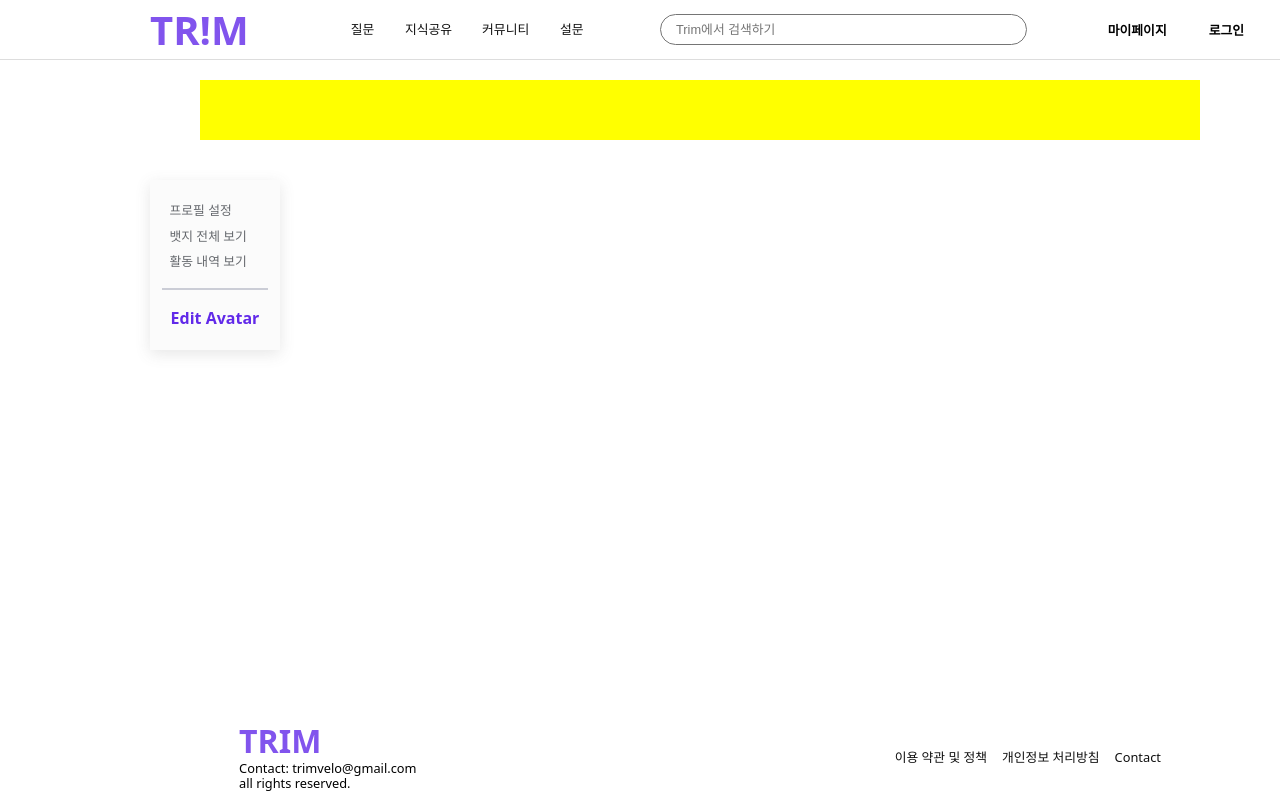
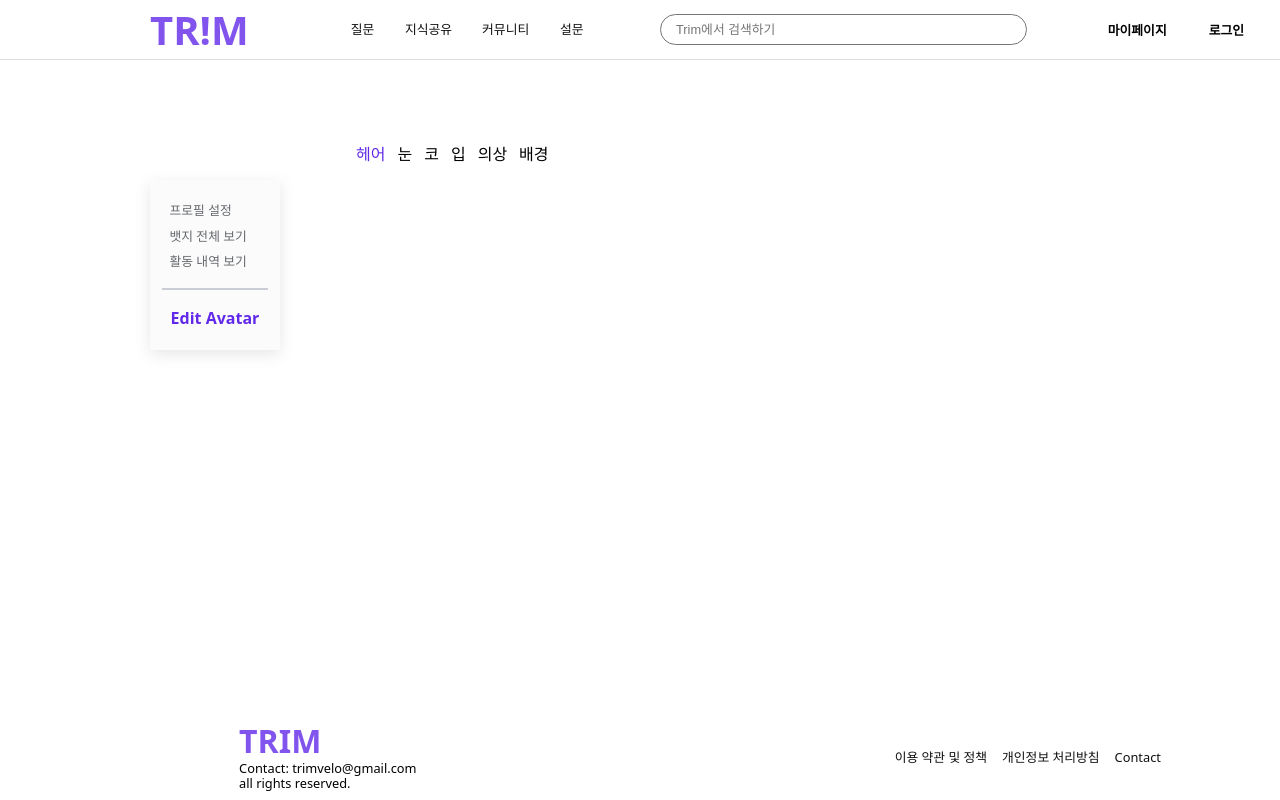
Before and after one commit to potato637/trim-front, a React (Create React App) app: page /edit-avatar in a window 1280 px wide. Shown: the top 800 px of the page. Built offline with nearby package versions, Linux system fonts and the light colour scheme; no server answers.

Commit message:
avatar feature btn 만듬

```diff
--- a/src/pages/editavatar.tsx
+++ b/src/pages/editavatar.tsx
@@ -1,5 +1,6 @@
 import styled from "styled-components";
 import Profilecontroller from "../components/profilecontroller";
+import { useState } from "react";
 
 const Container = styled.div`
   position: relative;
@@ -7,7 +8,6 @@ const Container = styled.div`
   display: flex;
   justify-content: center;
   align-items: center;
-  background-color: yellow;
 `;
 const ControllerContainer = styled.div`
   position: absolute;
@@ -17,15 +17,75 @@ const ControllerContainer = styled.div`
 const EditAvatar = styled.div`
   margin-top: 60px;
   width: 70%;
+  display: flex;
+  gap: 20px;
+`;
+const AllAvatar = styled.div`
+  flex: 5.5;
+`;
+const FeatureBtn = styled.button<{ selected: boolean }>`
+  border: none;
+  background: none;
+  cursor: pointer;
+  font-size: var(--font-size-medium);
+  color: ${({ selected }) =>
+    selected ? "var(--color-purple-hover)" : "black"};
+`;
+const MyAvatar = styled.div`
+  flex: 4.5;
 `;
 
 export default function Editavatar() {
+  const [selectedBtn, setSelectedBtn] = useState<string>("hair");
+
   return (
     <Container>
       <ControllerContainer>
         <Profilecontroller />
       </ControllerContainer>
-      <EditAvatar></EditAvatar>
+      <EditAvatar>
+        <AllAvatar>
+          <div>
+            <FeatureBtn
+              onClick={() => setSelectedBtn("hair")}
+              selected={selectedBtn === "hair"}
+            >
+              헤어
+            </FeatureBtn>
+            <FeatureBtn
+              onClick={() => setSelectedBtn("eye")}
+              selected={selectedBtn === "eye"}
+            >
+              눈
+            </FeatureBtn>
+            <FeatureBtn
+              onClick={() => setSelectedBtn("nose")}
+              selected={selectedBtn === "nose"}
+            >
+              코
+            </FeatureBtn>
+            <FeatureBtn
+              onClick={() => setSelectedBtn("mouth")}
+              selected={selectedBtn === "mouth"}
+            >
+              입
+            </FeatureBtn>
+            <FeatureBtn
+              onClick={() => setSelectedBtn("costume")}
+              selected={selectedBtn === "costume"}
+            >
+              의상
+            </FeatureBtn>
+            <FeatureBtn
+              onClick={() => setSelectedBtn("bg")}
+              selected={selectedBtn === "bg"}
+            >
+              배경
+            </FeatureBtn>
+          </div>
+        </AllAvatar>
+        <MyAvatar></MyAvatar>
+      </EditAvatar>
     </Container>
   );
 }
--- a/src/pages/history.tsx
+++ b/src/pages/history.tsx
@@ -7,7 +7,6 @@ const Container = styled.div`
   display: flex;
   justify-content: center;
   align-items: center;
-  background-color: yellow;
 `;
 const ControllerContainer = styled.div`
   position: absolute;
```
